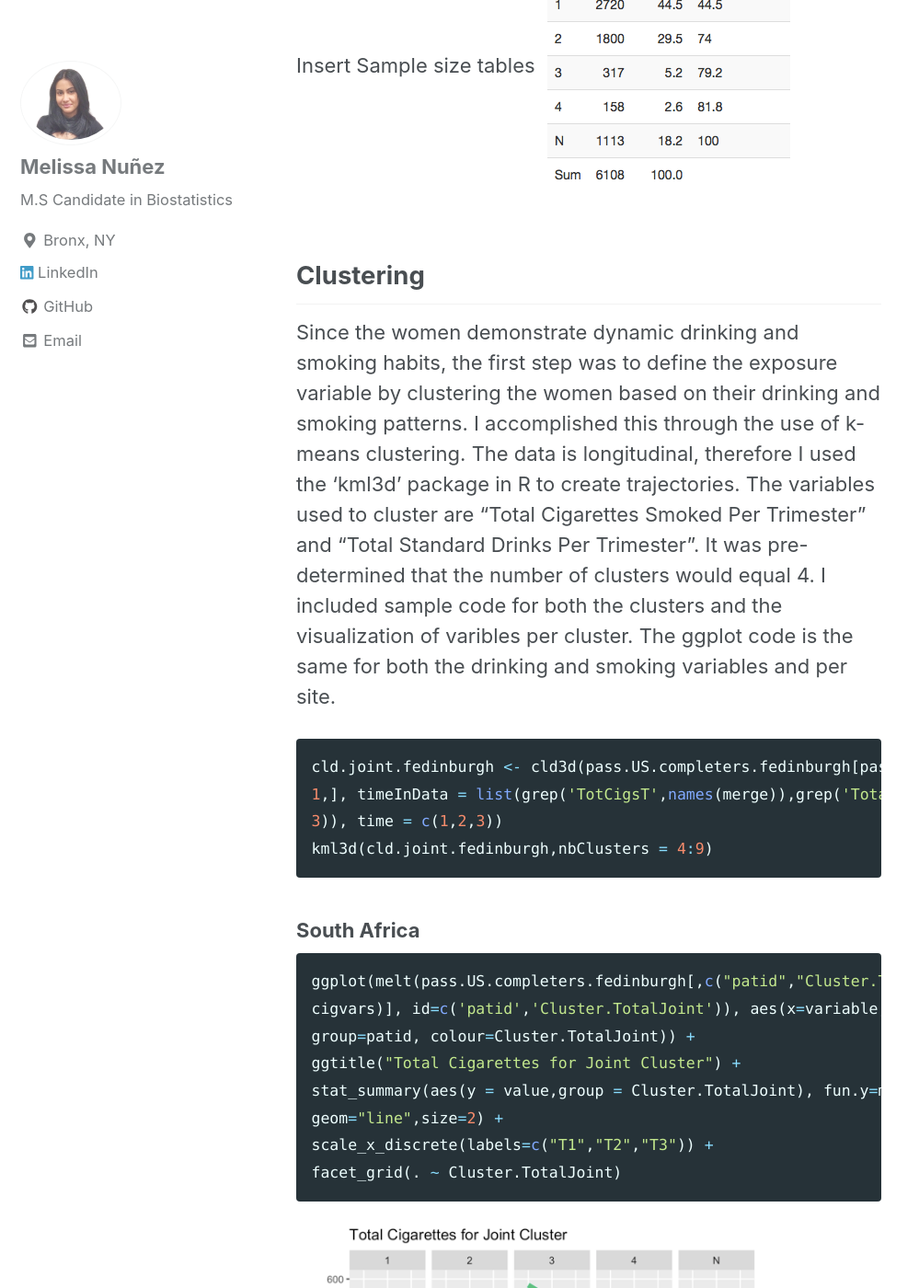
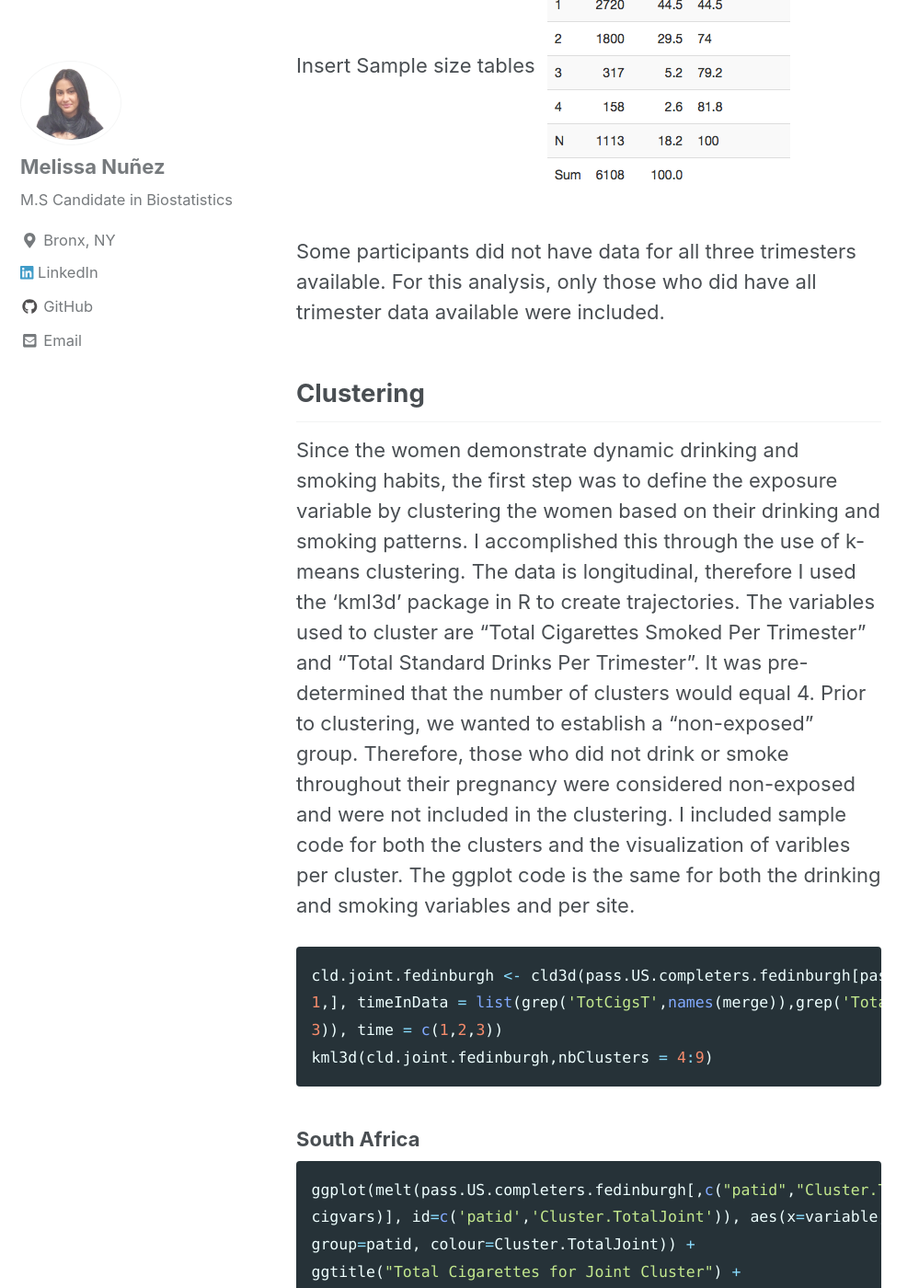
Before and after one commit to melissa-nunez/melissa-nunez.github.io, a Jekyll site: the page built from _posts/2019-02-12-kmeans-clustering.md, in a window 1280 px wide and 1400 px high, scrolled down 1272 px. Shown: the whole window at 92% size, without its empty margins (0-999 px from the left). Built offline with Jekyll 4.4.1, drawn with Linux system fonts in a browser that asks for light colours; cached includes are drawn as plain includes; some of the changed text lies outside the part shown.

Commit message:
CHANGELOG.md

````diff
--- a/_posts/2019-02-12-kmeans-clustering.md
+++ b/_posts/2019-02-12-kmeans-clustering.md
@@ -18,9 +18,11 @@ Because results may differ by site, the analysis was stratified. The sample size
 Insert Sample size tables
 <img src="{{ site.url }}{{ site.baseurl }}/images/Table1_SA.png" alt="" class="center">
 
+Some participants did not have data for all three trimesters available. For this analysis, only those who did have all trimester data available were included.
+
 ## Clustering
 
-Since the women demonstrate dynamic drinking and smoking habits, the first step was to define the exposure variable by clustering the women based on their drinking and smoking patterns. I accomplished this through the use of k-means clustering. The data is longitudinal, therefore I used the 'kml3d' package in R to create trajectories. The variables used to cluster are "Total Cigarettes Smoked Per Trimester" and "Total Standard Drinks Per Trimester". It was pre-determined that the number of clusters would equal 4. I included sample code for both the clusters and the visualization of varibles per cluster. The ggplot code is the same for both the drinking and smoking variables and per site.
+Since the women demonstrate dynamic drinking and smoking habits, the first step was to define the exposure variable by clustering the women based on their drinking and smoking patterns. I accomplished this through the use of k-means clustering. The data is longitudinal, therefore I used the 'kml3d' package in R to create trajectories. The variables used to cluster are "Total Cigarettes Smoked Per Trimester" and "Total Standard Drinks Per Trimester". It was pre-determined that the number of clusters would equal 4. Prior to clustering, we wanted to establish a "non-exposed" group. Therefore, those who did not drink or smoke throughout their pregnancy were considered non-exposed and were not included in the clustering. I included sample code for both the clusters and the visualization of varibles per cluster. The ggplot code is the same for both the drinking and smoking variables and per site.
 
 ```r
 cld.joint.fedinburgh <- cld3d(pass.US.completers.fedinburgh[pass.US.completers.fedinburgh$Exposure ==
@@ -48,3 +50,4 @@ facet_grid(. ~ Cluster.TotalJoint)
 Insert US cluster ggplot
 
 ## Including Depression Variables
+After some discussion, it was decided that a depression variable could be used for clustering as well. At the beginning of the study, each participant was given the Edinburgh postnatal depression scale questionnaire and a depression score was calculated. This variable is not longitudinal, like the previous ones, and therefore posed a bit of a dilemma. It was decided that the same score should be used for each trimester, essentially treating it as longitudinal data, however the interpretation would be different. The cut off for non-exposed is a a score below 10. These patients are considered not depressed.
````
